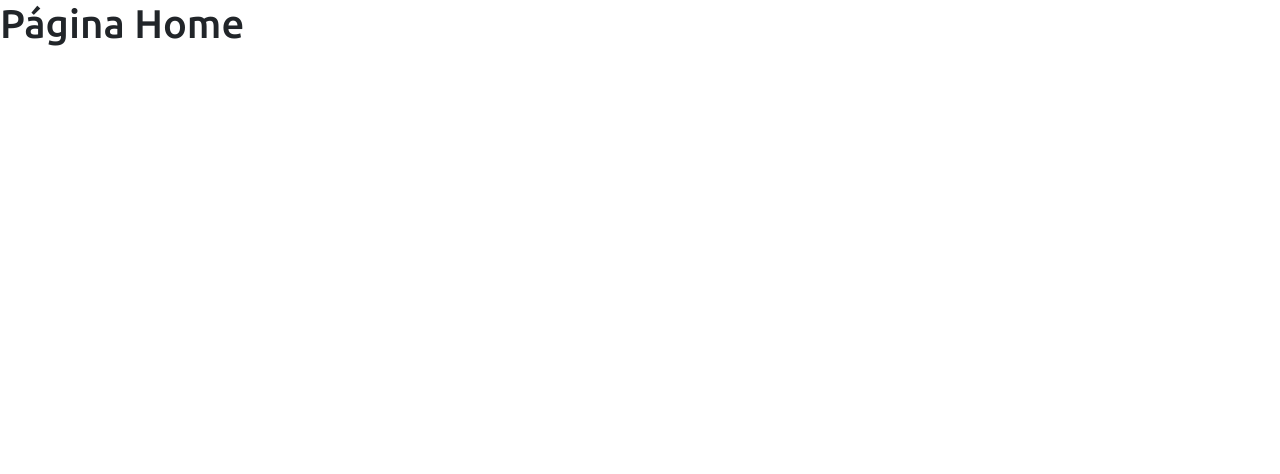
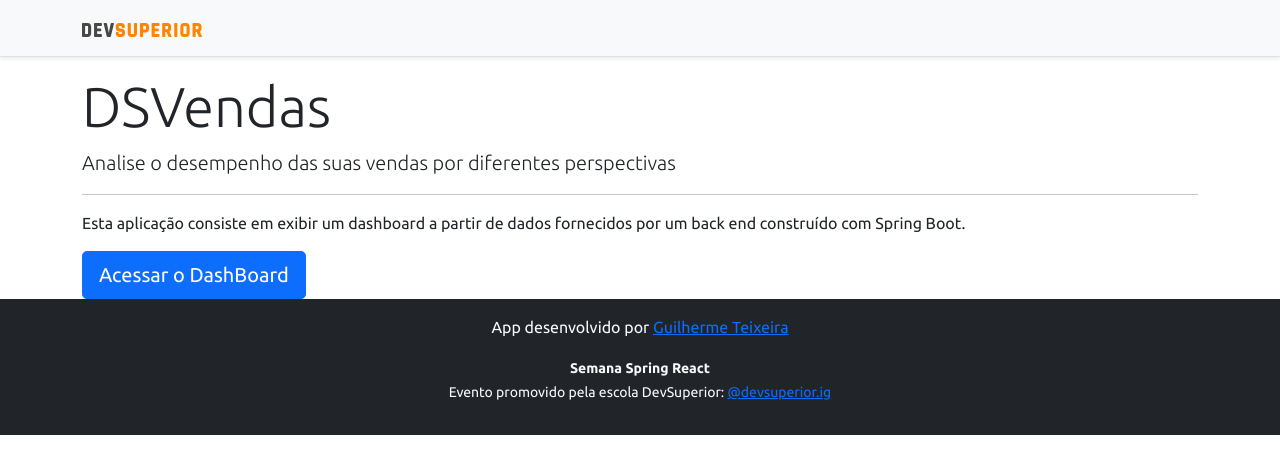
Before and after one commit to gtrodrigues04/projeto-sds3, a React (Create React App) app in the folder frontend/: page / in a window 1280 px wide. Shown: the top 474 px of the page. Built offline with nearby package versions, Linux system fonts and the light colour scheme.

Commit message:
Home and Dashboard

```diff
--- a/frontend/src/components/Footer/index.tsx
+++ b/frontend/src/components/Footer/index.tsx
@@ -1,4 +1,3 @@
-
 const Footer = () => {
     return (
 
--- a/frontend/src/components/NavBar/index.tsx
+++ b/frontend/src/components/NavBar/index.tsx
@@ -1,10 +1,13 @@
+import { Link } from 'react-router-dom';
 import ImgDsDark from '../../assets/img/ds-dark.svg'
 function NavBar() {
     return (
         <div className="d-flex flex-column flex-md-row align-items-center p-3 px-md-4 mb-3 bg-light border-bottom shadow-sm">
             <div className="container">
                 <nav className="my-2 my-md-0 mr-md-3">
-                    <img src={ImgDsDark} alt="DevSuperior" width="120" />
+                    <Link to="/">
+                        <img src={ImgDsDark} alt="DevSuperior" width="120" />
+                    </Link>
                 </nav>
             </div>
         </div>
--- a/frontend/src/pages/Home/index.tsx
+++ b/frontend/src/pages/Home/index.tsx
@@ -1,7 +1,25 @@
+import Footer from "components/Footer"
+import NavBar from "components/NavBar"
+import { Link } from "react-router-dom"
+
 export const Home = () => {
     return (
-        <div>
-            <h1>Página Home</h1>
+        <>
+
+        <NavBar />
+        <div className="container">
+            <div className="jumbotron">
+                <h1 className="display-4">DSVendas</h1>
+                <p className="lead">Analise o desempenho das suas vendas por diferentes perspectivas</p>
+                <hr />
+                <p>Esta aplicação consiste em exibir um dashboard a partir de dados fornecidos por um back end construído com Spring Boot.</p>
+                <Link to="/dashboard" className="btn btn-primary btn-lg">
+                    Acessar o DashBoard
+                </Link>
+           </div>
         </div>
+        <Footer />
+
+        </>
     )
 }
```
